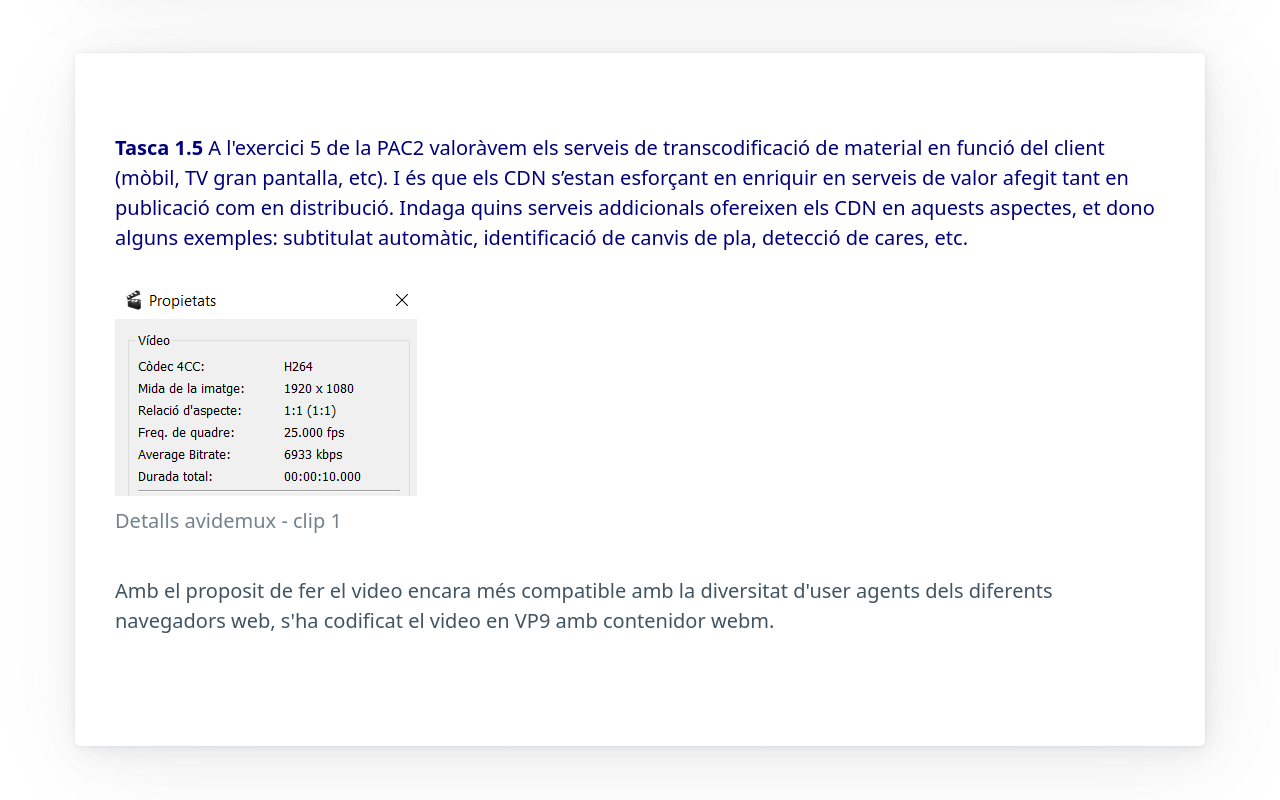
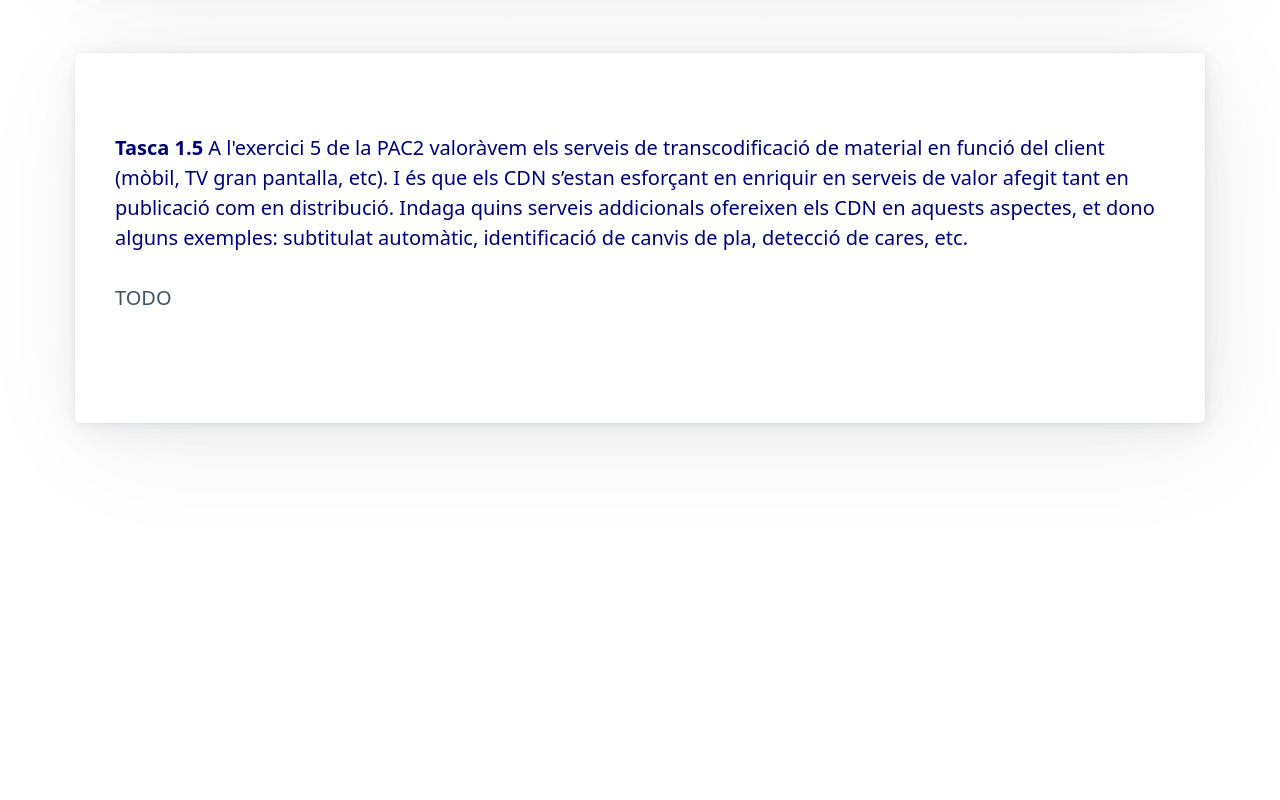
Before and after one commit to lisernm/ppd, a plain HTML site: page index.html in a window 1280 px wide. Shown: the part 5125-5925 px from the top of the page. After the commit the page ends 5708 px from the top, so only its background shows below. Drawn offline with Linux system fonts and the light colour scheme.

Commit message:
Update index.html

```diff
--- a/index.html
+++ b/index.html
@@ -163,17 +163,7 @@
             identificació de canvis de pla, detecció de cares, etc.
           </p>
           <p>
-
-          </p>
-          <figure>
-            <img src="img/clip1_info.PNG" alt="Detalls avidemux - clip 1" />
-            <figcaption>
-              Detalls avidemux - clip 1
-            </figcaption>
-          </figure>
-          <p>
-            Amb el proposit de fer el video encara més compatible amb la diversitat d'user agents dels diferents navegadors web,
-            s'ha codificat el video en VP9 amb contenidor webm.
+            TODO
           </p>
         </article>
       </section>
```
